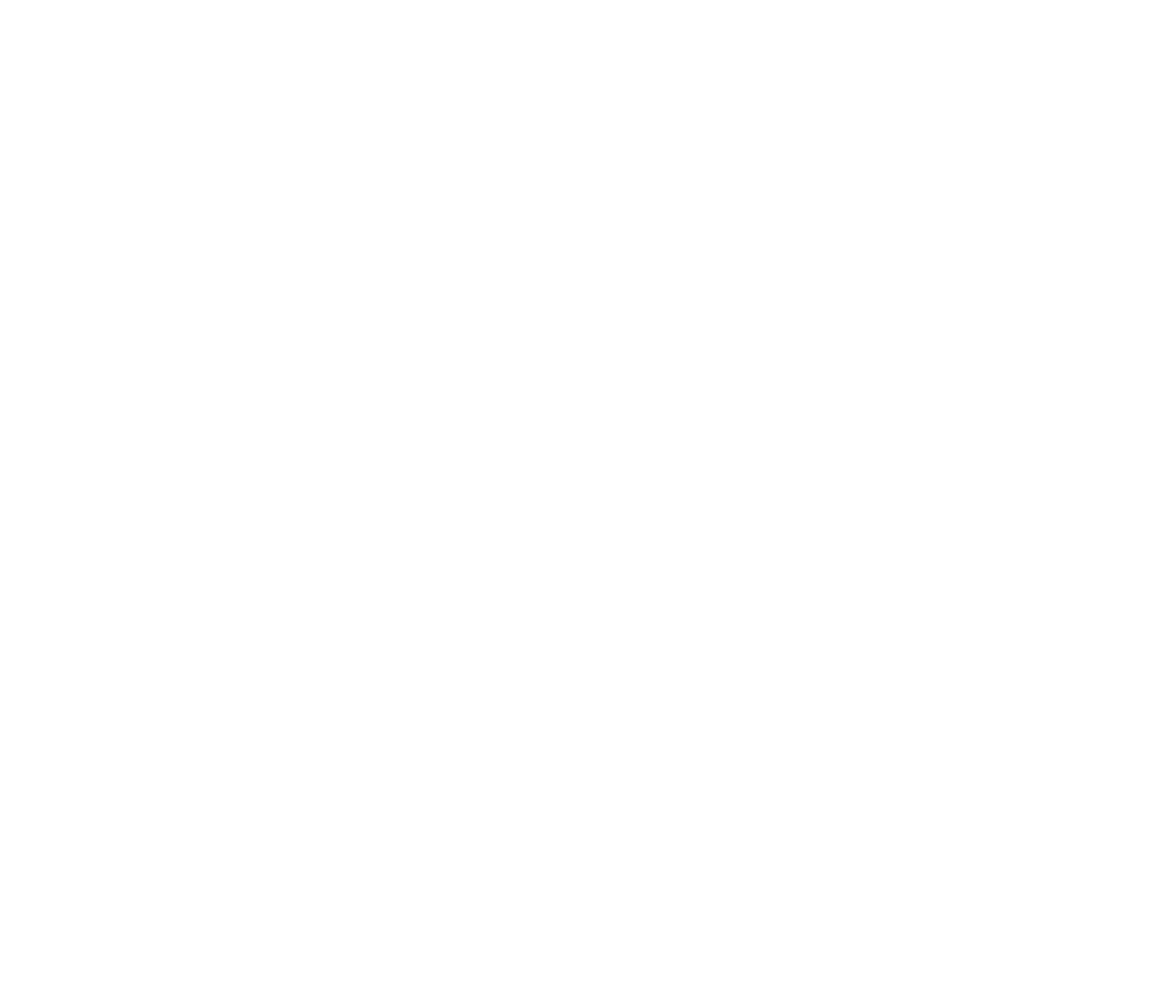
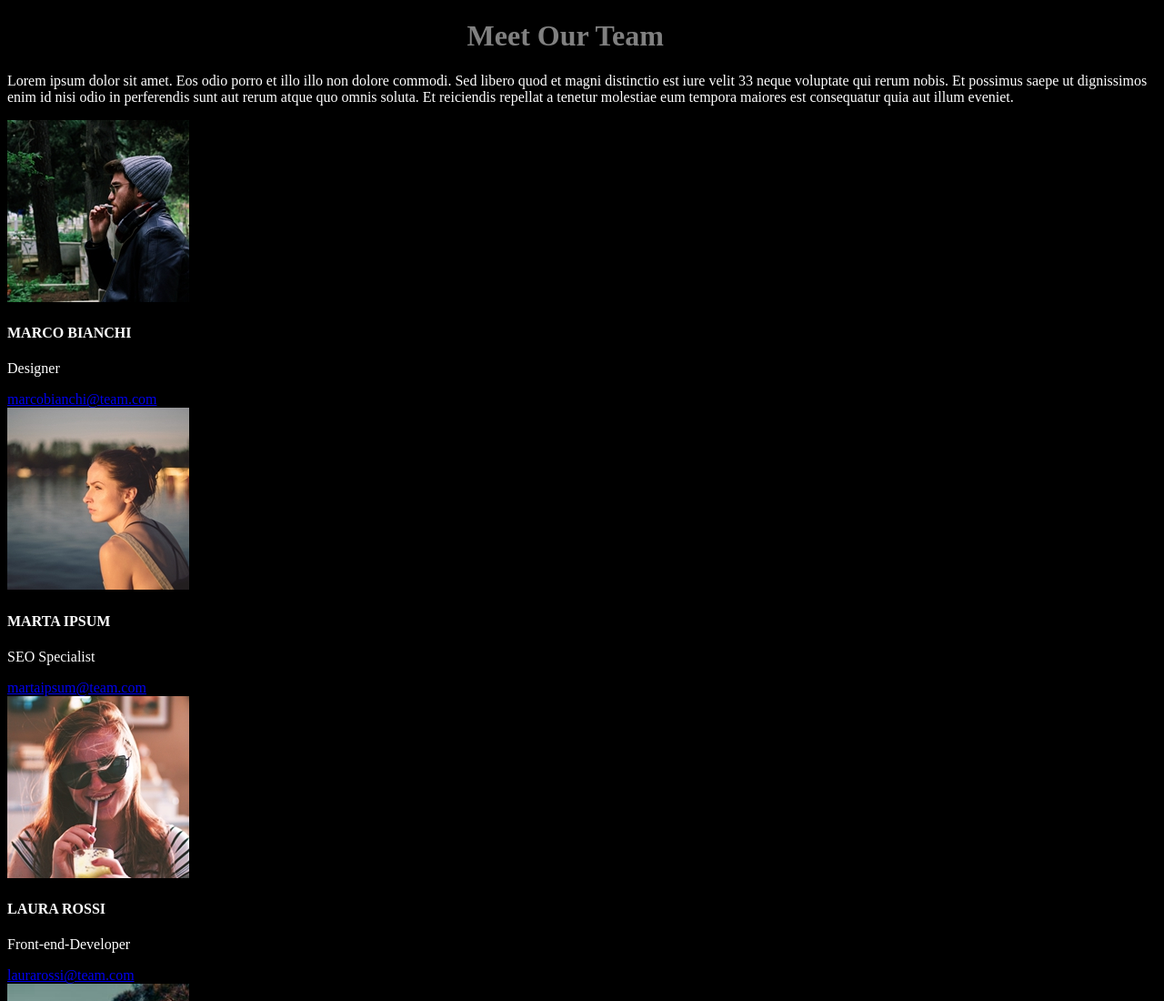
Before and after one commit to francescodev1990/html-css-float-cards, a plain HTML site: page index.html in a window 1280 px wide. Shown: the top 1100 px of the page at 91% size. Before the commit the page ends 800 px from the top, so only its background shows below. Drawn offline with Linux system fonts and the light colour scheme.

Commit message:
costruito body con immagini

```diff
--- a/css/style.css
+++ b/css/style.css
@@ -1,5 +1,12 @@
-*{
-    padding: 0%;
-    margin: 0%;
-    box-sizing: border-box;
+body{
+    margin-bottom: 20px;
+    background-color: black;
+    color: white;
+
 }
+
+.container{
+    width: 20%;
+    margin: 0 auto;
+    color: gray
+}
--- a/index.html
+++ b/index.html
@@ -8,6 +8,74 @@
     <link rel="stylesheet" href="css/style.css">
 </head>
 <body>
+    <header>
+        <div class="container">
+            <h1>Meet Our Team</h1>
+        </div>
+    </header>
+
+    <p>Lorem ipsum dolor sit amet. Eos odio porro et illo illo non dolore commodi. Sed libero quod et magni distinctio est iure velit 33 neque voluptate qui rerum nobis.
+    Et possimus saepe ut dignissimos enim id nisi odio in perferendis sunt aut rerum atque quo omnis soluta. Et reiciendis repellat a tenetur molestiae eum tempora maiores est consequatur quia aut illum eveniet.</p>
+
+
+
+        <div class="box1">
+
+            <div class="contents-1">
+                <img src="img/male1.png" alt="photo-1">
+                <h4>MARCO BIANCHI</h4>
+                <p>Designer</p>
+                <a href="mailto">marcobianchi@team.com</a>
+            </div>
+
+
+            <div class="contents-2">
+                <img src="img/female2.png" alt="photo-1">
+                <h4>MARTA IPSUM</h4>
+                <p>SEO Specialist</p>
+                <a href="mailto">martaipsum@team.com</a>
+            </div>
+
+            <div class="contents-3">
+                <img src="img/female1.png" alt="photo-1">
+                <h4>LAURA ROSSI</h4>
+                <p>Front-end-Developer</p>
+                <a href="mailto">laurarossi@team.com</a>
+            </div>
+
+
+            <div class="card-clearfix-2">
+
+                <div class="contents-4">
+                    <img src="img/male3.png" alt="photo-1">
+                    <div class="contents">
+                    <h4>ROBERTO LOREM</h4>
+                    <p>Project Manager</p>
+                    <a href="mailto">robertolorem@team.com</a>
+                </div>
+
+                <div class="contents-5">
+                    <img src="img/male2.png" alt="photo-1">
+                    <div class="contents">
+                    <h4>GIORGIO VERDI</h4>
+                    <p>Back-end Developer</p>
+                    <a href="mailto">giorgioverdi@team.com</a>
+                </div>
+
+                <div class="contents-6">
+                    <img src="img/female3.png" alt="photo-1">
+                    <div class="contents">
+                    <h4>DANIELA AMET</h4>
+                    <p>Analyst</p>
+                    <a href="mailto">danielaamet@team.com</a>
+                    </div>
+
+            </div>
+
+        </div>
+
+
+
 
 </body>
 </html>
```
Also changed, not shown: 1 other file.
